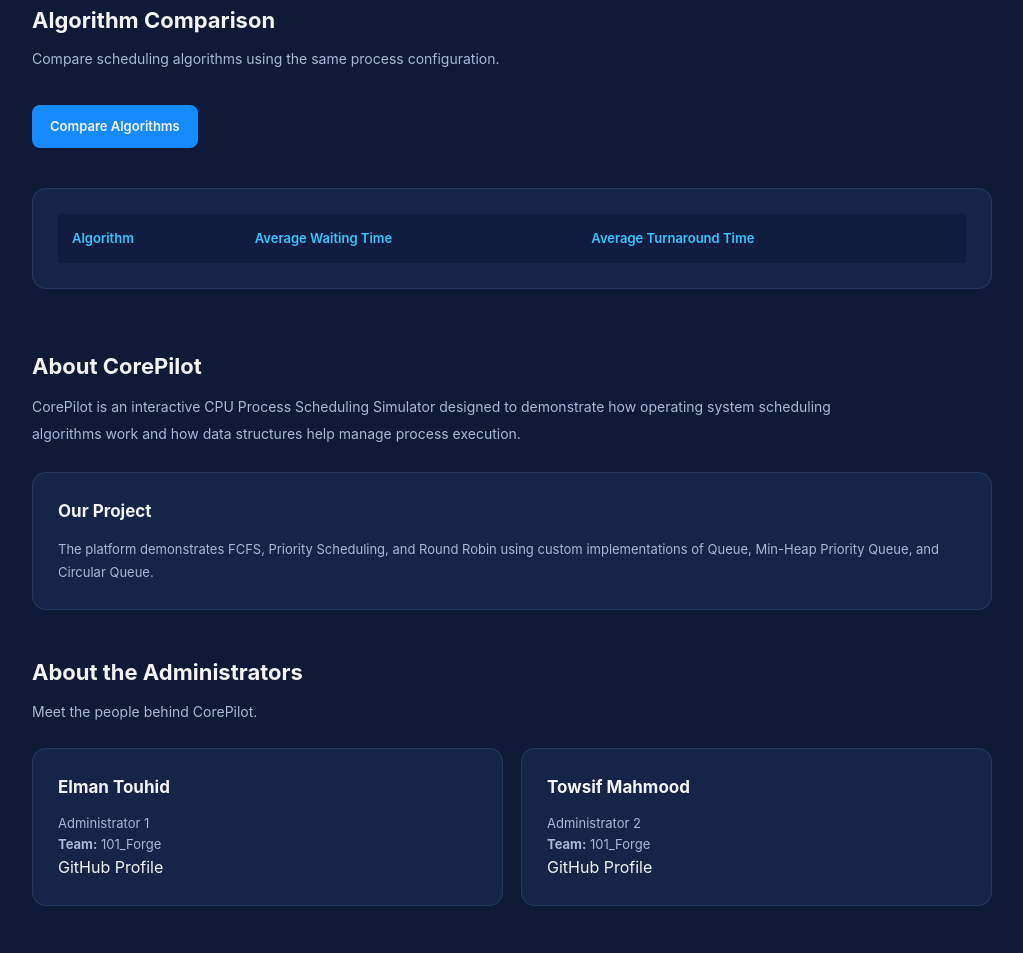
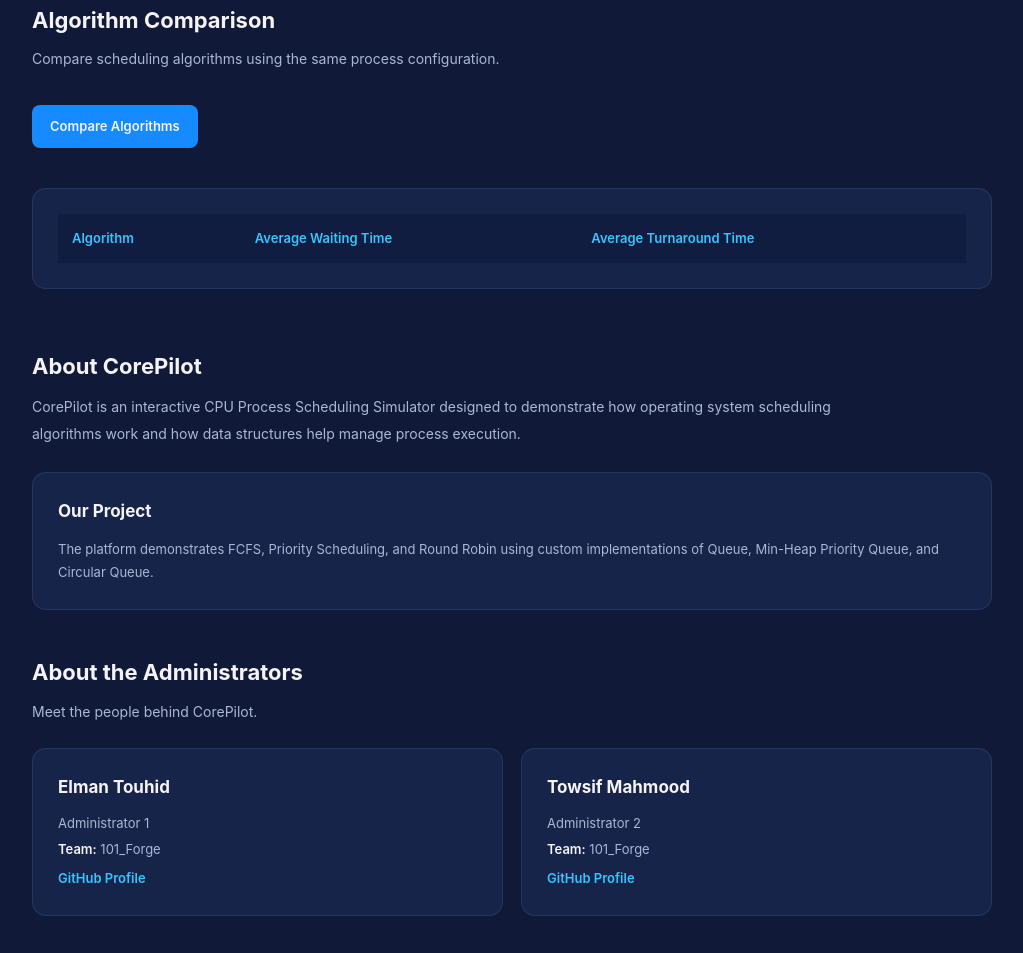
Before and after one commit to ElmanTouhid/DS-project, a plain HTML site: page index.html in a window 1280 px wide. Shown: the part 3137-4090 px from the top of the page, without its empty margins (253-1276 px from the left). Drawn offline with Linux system fonts and the light colour scheme.

Commit message:
Style administrator profile details

```diff
--- a/style.css
+++ b/style.css
@@ -775,6 +775,31 @@ tbody tr:hover {
 }
 
 
+.admin-card .admin-team {
+    margin-top: 5px;
+}
+
+.admin-card .admin-team strong {
+    color: var(--text-primary);
+    font-weight: 600;
+}
+
+.admin-github {
+    display: inline-block;
+    margin-top: 8px;
+    color: var(--cyan);
+    font-size: 13px;
+    font-weight: 600;
+    text-decoration: none;
+    transition: color 0.2s ease;
+}
+
+.admin-github:hover {
+    color: var(--text-primary);
+    text-decoration: underline;
+}
+
+
 /* =========================================
    FOOTER
 ========================================= */
```
